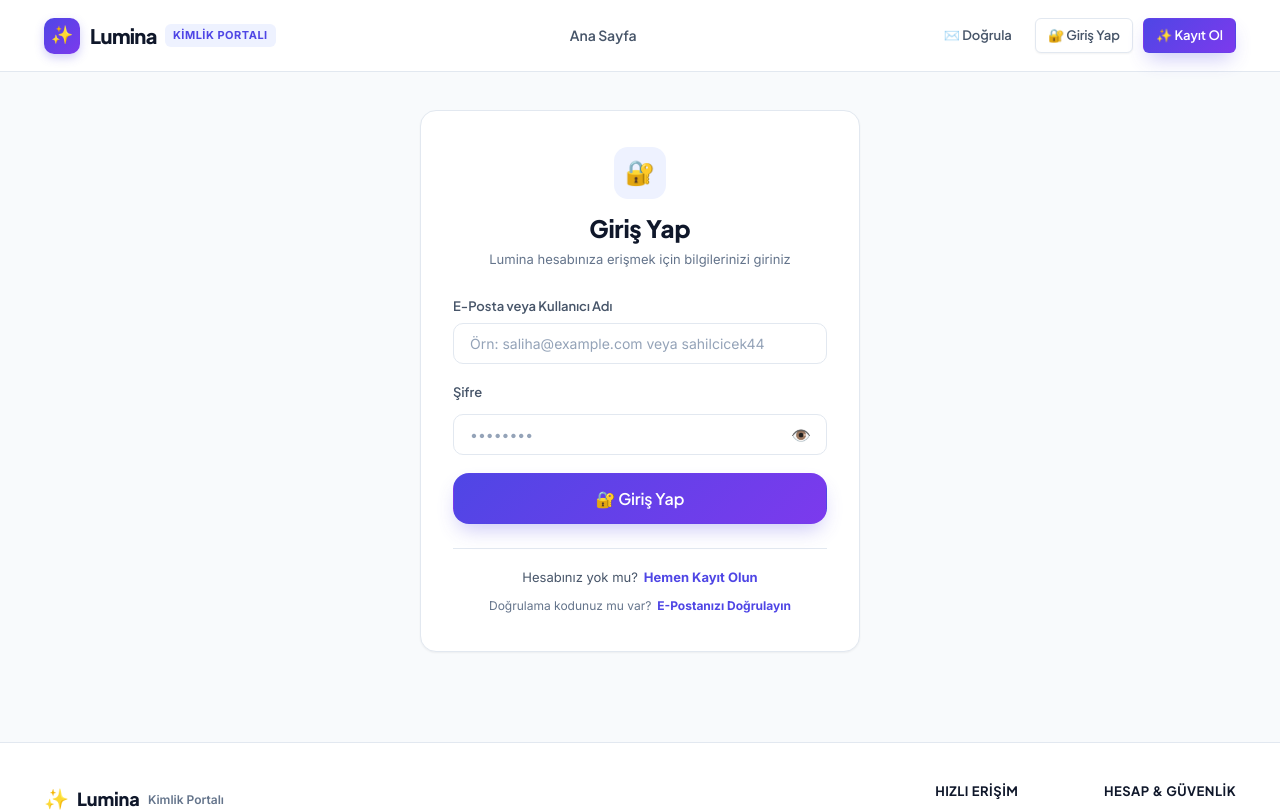
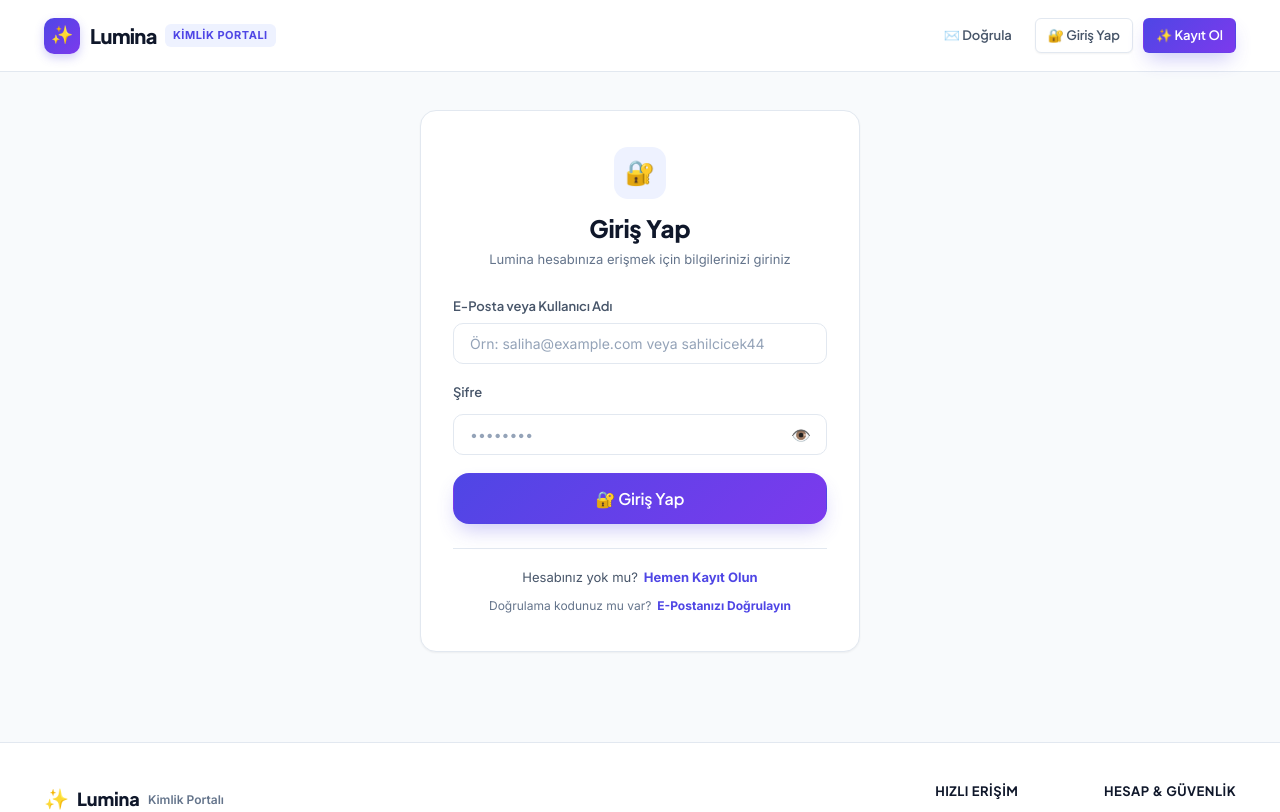
Before and after one commit to MikroserviceProject/blogsite-ui, an Angular app: page /login in a window 1280 px wide. Shown: the top 812 px of the page. Built offline with nearby package versions, Linux system fonts and the light colour scheme.

Commit message:
feat: set login as default page and remove showcase cards

```diff
--- a/src/app/app.routes.ts
+++ b/src/app/app.routes.ts
@@ -1,5 +1,4 @@
 import { Routes } from '@angular/router';
-import { HomeComponent } from './features/home/home.component';
 import { LoginComponent } from './features/auth/login/login.component';
 import { RegisterComponent } from './features/auth/register/register.component';
 import { ConfirmEmailComponent } from './features/auth/confirm-email/confirm-email.component';
@@ -7,10 +6,10 @@ import { ProfileComponent } from './features/auth/profile/profile.component';
 import { authGuard } from './core/guards/auth.guard';
 
 export const routes: Routes = [
-  { path: '', component: HomeComponent },
+  { path: '', redirectTo: 'login', pathMatch: 'full' },
   { path: 'login', component: LoginComponent },
   { path: 'register', component: RegisterComponent },
   { path: 'confirm-email', component: ConfirmEmailComponent },
   { path: 'profile', component: ProfileComponent, canActivate: [authGuard] },
-  { path: '**', redirectTo: '' }
+  { path: '**', redirectTo: 'login' }
 ];
--- a/src/app/shared/footer/footer.component.ts
+++ b/src/app/shared/footer/footer.component.ts
@@ -24,7 +24,6 @@ import { RouterLink } from '@angular/router';
           <div class="footer-links">
             <div class="footer-column">
               <h4 class="column-title">Hızlı Erişim</h4>
-              <a routerLink="/">Ana Sayfa</a>
               <a routerLink="/login">Giriş Yap</a>
               <a routerLink="/register">Kayıt Ol</a>
               <a routerLink="/confirm-email">E-Posta Doğrulama</a>
--- a/src/app/shared/navbar/navbar.component.ts
+++ b/src/app/shared/navbar/navbar.component.ts
@@ -11,7 +11,7 @@ import { AuthService } from '../../core/services/auth.service';
     <header class="navbar-header">
       <div class="container navbar-container">
         <!-- Logo -->
-        <a routerLink="/" class="navbar-logo">
+        <a [routerLink]="authService.isLoggedIn() ? '/profile' : '/login'" class="navbar-logo">
           <div class="logo-icon">✨</div>
           <div class="logo-text">
             <span class="brand-name">Lumina</span>
@@ -21,12 +21,9 @@ import { AuthService } from '../../core/services/auth.service';
 
         <!-- Desktop Navigation Links -->
         <nav class="navbar-nav">
-          <a routerLink="/" routerLinkActive="nav-active" [routerLinkActiveOptions]="{exact: true}" class="nav-link">
-            Ana Sayfa
-          </a>
           @if (authService.isLoggedIn()) {
             <a routerLink="/profile" routerLinkActive="nav-active" class="nav-link">
-              Hesabım
+              👤 Hesabım
             </a>
             @if (!authService.currentUser()?.isEmailConfirmed) {
               <a routerLink="/confirm-email" routerLinkActive="nav-active" class="nav-link nav-unconfirmed">
```
